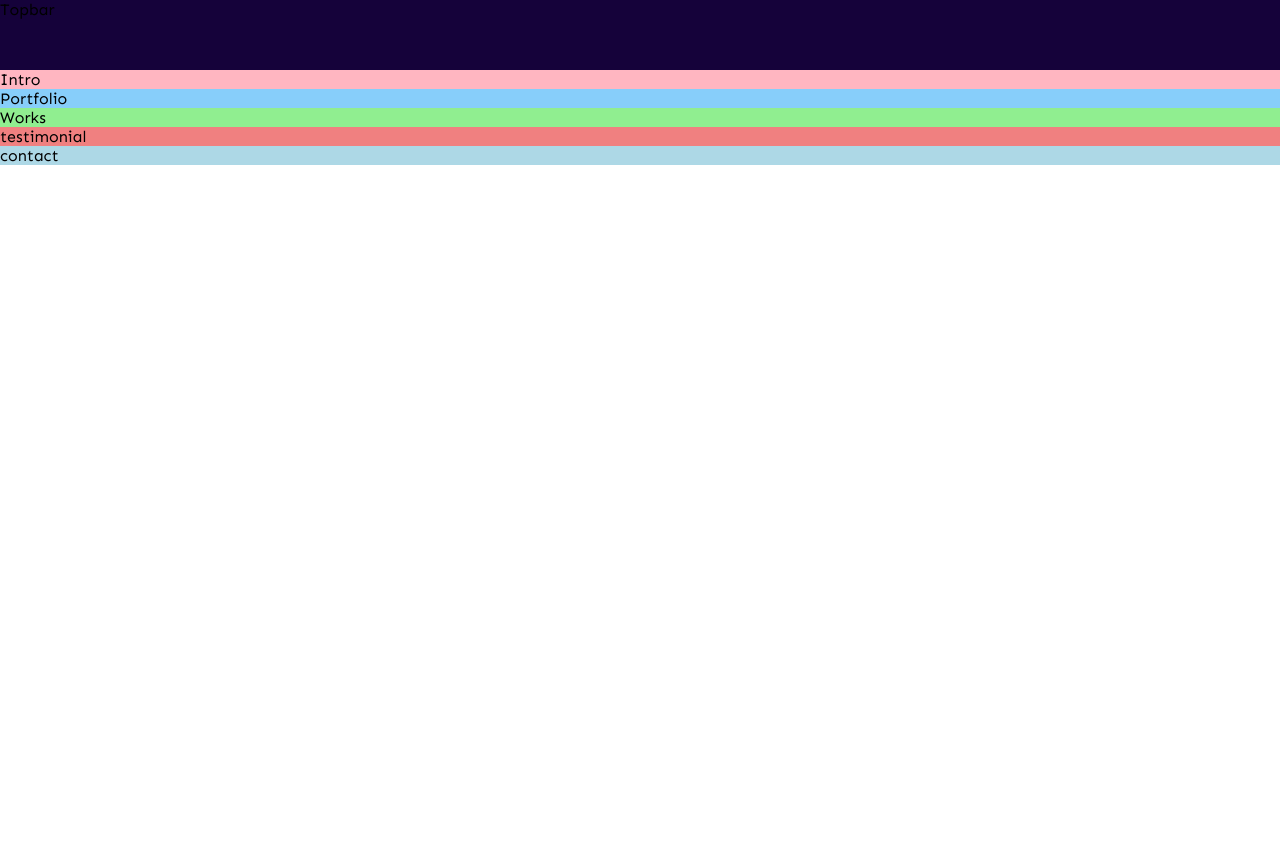
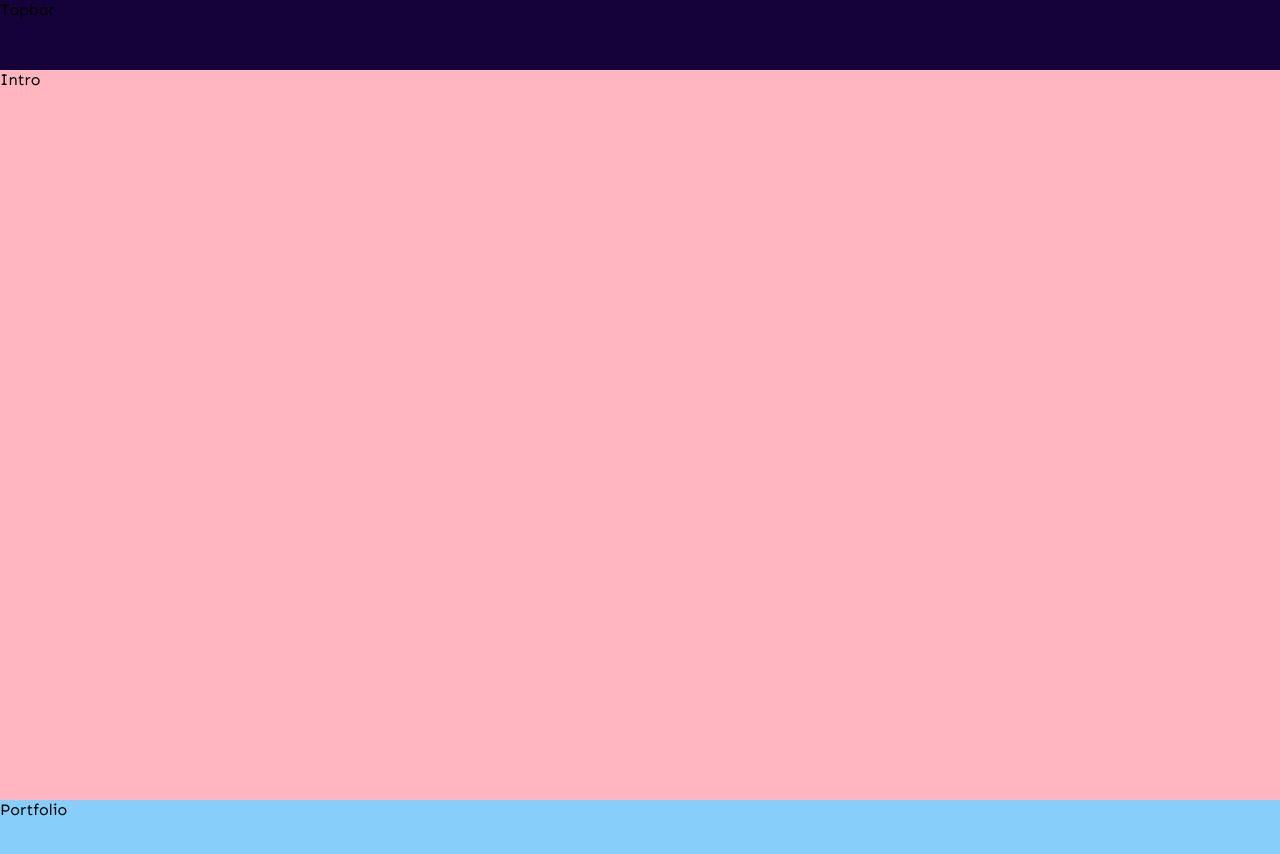
Before and after one commit to alphadzingina/portfolio-site, a React (Create React App) app: page / in a window 1280 px wide. Shown: the top 854 px of the page. Before the commit the page ends 800 px from the top, so only its background shows below. Built offline with nearby package versions, Linux system fonts and the light colour scheme.

Commit message:
set top bar to fixed

```diff
--- a/public/index.html
+++ b/public/index.html
@@ -3,8 +3,7 @@
     <head>
         <meta charset="utf-8" />
         <meta name="viewport" content="width=device-width, initial-scale=1" />
-    <meta name="description" content="Web site created using create-react-app"
-    />
+        <meta name="description" content="Web site created using create-react-app"/>
         <link href="https://fonts.googleapis.com/css2?family=Roboto:wght@100;400;500;700;900&family=Sen:wght@400;700;800&display=swap" rel="stylesheet">
         <title>Alpha Dzingina</title>
         <style>
--- a/src/App.jsx
+++ b/src/App.jsx
@@ -4,11 +4,12 @@ import Portfolio from "./components/portfolio/Portfolio"
 import Works from "./components/works/Works"
 import Testimonials from "./components/testimonials/Testimonials"
 import Contact from "./components/contact/Contact"
+import "./app.scss"
 
 
 function App() {
     return (
-        <div className="App">
+        <div className="app">
             <Topbar/>
             <div className="sections">
                 <Intro/>
--- /dev/null
+++ b/src/app.scss
@@ -0,0 +1,16 @@
+.app {
+    height: 100vh;
+
+    .sections {
+        width: 100%;
+        height: calc(100vh - 70px);
+        background-color: lightsalmon;
+        position: relative;
+        top: 70px;
+
+        > * {
+            width: 100vw;
+            height: calc(100vh - 70px);
+        }
+    }
+}
--- a/src/components/Topbar/topbar.scss
+++ b/src/components/Topbar/topbar.scss
@@ -2,4 +2,7 @@
     width: 100%;
     height: 70px;
     background-color: #15023a;
+    position: fixed;
+    top: 0;
+    z-index: 2;
 }
```
Lines whose indentation alone changed are shown as unchanged.
